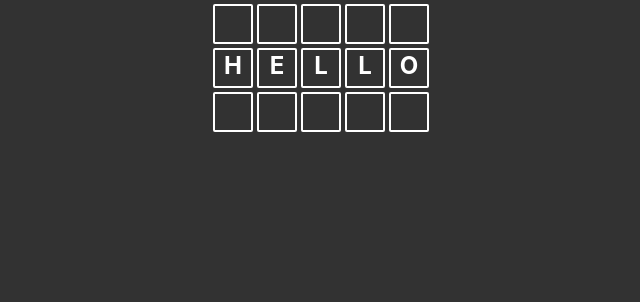
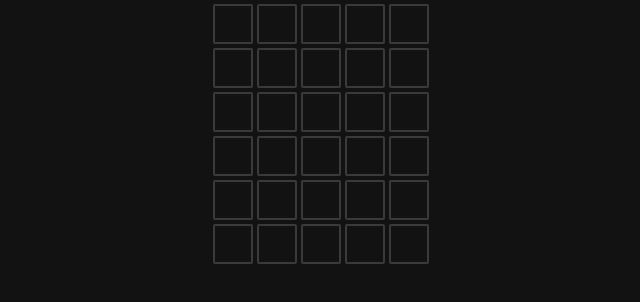
Before and after one commit to matoliva/wordle-challenge, a React (Vite) app: page / in a window 1280 px wide. Shown: the top 302 px of the page, without its empty margins (319-959 px from the left). Built offline with nearby package versions, Linux system fonts and the light colour scheme.

Commit message:
feat: add box status

```diff
--- a/src/App.tsx
+++ b/src/App.tsx
@@ -1,13 +1,21 @@
-import {useState} from 'react'
+import {useEffect, useState} from 'react'
 import {RowComplete} from './components/RowComplete'
 import {RowCurrent} from './components/RowCurrent'
 import {RowEmpty} from './components/RowEmpty'
 import {keys} from './constants'
 import {useWindow} from './hooks/useWindow'
+import {GameStatus} from './types'
 
 function App() {
-  const [wordOfTheDay, setWordOfTheDay] = useState('magic')
+  const [wordOfTheDay, setWordOfTheDay] = useState('')
   const [currentWord, setCurrentWord] = useState('')
+  const [turn, setTurn] = useState<number>(1)
+  const [completedWords, setCompletedWords] = useState<string[]>([])
+  const [gameStatus, setGameStatus] = useState<GameStatus>(GameStatus.Playing)
+
+  useEffect(() => {
+    setWordOfTheDay('magic')
+  })
 
   const handleKeyDown = (event: KeyboardEvent) => {
     const letter = event.key.toUpperCase()
@@ -16,11 +24,15 @@ function App() {
   }
 
   const onKeyPressed = (key: string) => {
+    if (key === 'ENTER' && currentWord.length === 5) {
+      onEnter()
+    }
+
+    if (key === 'BACKSPACE' && currentWord.length > 0) {
+      onDelete()
+    }
+
     if (currentWord.length >= 5) return
-
-    //TODO: check if key is a letter 'enter'
-
-    //TODO: check if key is a letter 'backspace'
 
     if (keys.includes(key.toUpperCase())) {
       onInput(key)
@@ -31,13 +43,41 @@ function App() {
     setCurrentWord(old => old + letter)
   }
 
+  const onDelete = () => {
+    setCurrentWord(currentWord.slice(0, -1))
+  }
+
+  const onEnter = () => {
+    if (currentWord === wordOfTheDay) {
+      setCompletedWords(old => [...old, currentWord])
+      setGameStatus(GameStatus.Won)
+      return
+    }
+
+    if (turn === 6) {
+      setCompletedWords(old => [...old, currentWord])
+      setGameStatus(GameStatus.Lost)
+      return
+    }
+
+    //TODO: check if word exists in dictionary
+
+    setCompletedWords(old => [...old, currentWord])
+    setTurn(old => old + 1)
+    setCurrentWord('')
+  }
+
   useWindow('keydown', handleKeyDown)
 
   return (
     <div>
+      <RowCurrent word={currentWord} />
       <RowEmpty />
-      <RowComplete word="hello" />
-      <RowCurrent word={currentWord} />
+      <RowEmpty />
+      <RowEmpty />
+      <RowEmpty />
+      <RowEmpty />
+      {/* <RowComplete word="amzic" solution={wordOfTheDay} /> */}
     </div>
   )
 }
--- a/src/components/Box.module.css
+++ b/src/components/Box.module.css
@@ -1,7 +1,7 @@
 .box {
   width: 40px;
   height: 40px;
-  border: 2px solid white;
+  border: 2px solid #3a3a3c;
   border-radius: 2px;
   color: white;
   font-weight: bold;
@@ -10,3 +10,26 @@
   text-align: center;
   text-transform: uppercase;
 }
+
+.correct {
+  background-color: #50a550;
+  border-color: #50a550;
+}
+
+.present {
+  background-color: #c9ca73;
+  border-color: #c9ca73;
+}
+
+.absent {
+  background-color: #3a3a3c;
+  border-color: #3a3a3c;
+}
+
+.empty {
+  background-color: transparent;
+}
+
+.edit {
+  border: 2px solid #adabab;
+}
--- a/src/components/Box.tsx
+++ b/src/components/Box.tsx
@@ -1,9 +1,31 @@
-import styles from './Box.module.css';
+import {BoxStatus} from '../types'
+import styles from './Box.module.css'
 
 interface Props {
-  letter: string;
+  letter: string
+  status: BoxStatus
 }
 
-export const Box = ({letter}: Props) => {
-  return (<div className={styles.box}>{letter}</div>);
-};
+export const Box = ({letter, status}: Props) => {
+  let statusBox = ''
+  switch (status) {
+    case 'correct':
+      statusBox = styles.correct
+      break
+    case 'empty':
+      statusBox = styles.empty
+      break
+    case 'absent':
+      statusBox = styles.absent
+      break
+    case 'present':
+      statusBox = styles.present
+      break
+    case 'edit':
+      statusBox = styles.edit
+      break
+    default:
+      break
+  }
+  return <div className={`${styles.box} ${statusBox}`}>{letter}</div>
+}
--- a/src/components/RowComplete.tsx
+++ b/src/components/RowComplete.tsx
@@ -1,14 +1,25 @@
 import {Box} from './Box'
 import styles from './Row.module.css'
+import {BoxStatus} from '../types'
 
 interface Props {
   word: string
+  solution: string
 }
-export const RowComplete = ({word}: Props) => {
+export const RowComplete = ({word, solution}: Props) => {
+  const checkLetter = (letter: string, pos: number): BoxStatus => {
+    if (letter === solution[pos]) {
+      return 'correct'
+    } else if (solution.includes(letter)) {
+      return 'present'
+    } else {
+      return 'absent'
+    }
+  }
   return (
     <div className={styles.row}>
       {Array.from(word).map((letter, i) => (
-        <Box key={i} letter={letter} />
+        <Box key={i} letter={letter} status={checkLetter(letter, i)} />
       ))}
     </div>
   )
--- a/src/components/RowCurrent.tsx
+++ b/src/components/RowCurrent.tsx
@@ -9,10 +9,10 @@ export const RowCurrent = ({word}: Props) => {
   return (
     <div className={styles.row}>
       {word.split('').map((letter, i) => (
-        <Box key={i} letter={letter} />
+        <Box key={i} letter={letter} status="edit" />
       ))}
       {Array.from(Array(5 - word.length)).map((_, i) => (
-        <Box key={i} letter="" />
+        <Box key={i} letter="" status="empty" />
       ))}
     </div>
   )
--- a/src/components/RowEmpty.tsx
+++ b/src/components/RowEmpty.tsx
@@ -5,7 +5,7 @@ export const RowEmpty = () => {
   return (
     <div className={styles.row}>
       {Array.from({length: 5}).map((_, i) => (
-        <Box key={i} letter="" />
+        <Box key={i} letter="" status="empty" />
       ))}
     </div>
   )
--- a/src/index.css
+++ b/src/index.css
@@ -1,5 +1,5 @@
 :root {
-  --main-bg-color: #323232;
+  --main-bg-color: #121213;
 }
 
 * {
@@ -13,7 +13,7 @@ body {
     sans-serif;
   -webkit-font-smoothing: antialiased;
   -moz-osx-font-smoothing: grayscale;
-  background-color: #323232;
+  background-color: var(--main-bg-color);
 }
 
 code {
--- /dev/null
+++ b/src/types.ts
@@ -0,0 +1,7 @@
+export type BoxStatus = 'absent' | 'present' | 'correct' | 'empty' | 'edit'
+
+export const enum GameStatus {
+  Playing,
+  Won,
+  Lost,
+}
```
Also changed, not shown: src/constants.ts (renamed from src/constants.tsx).
